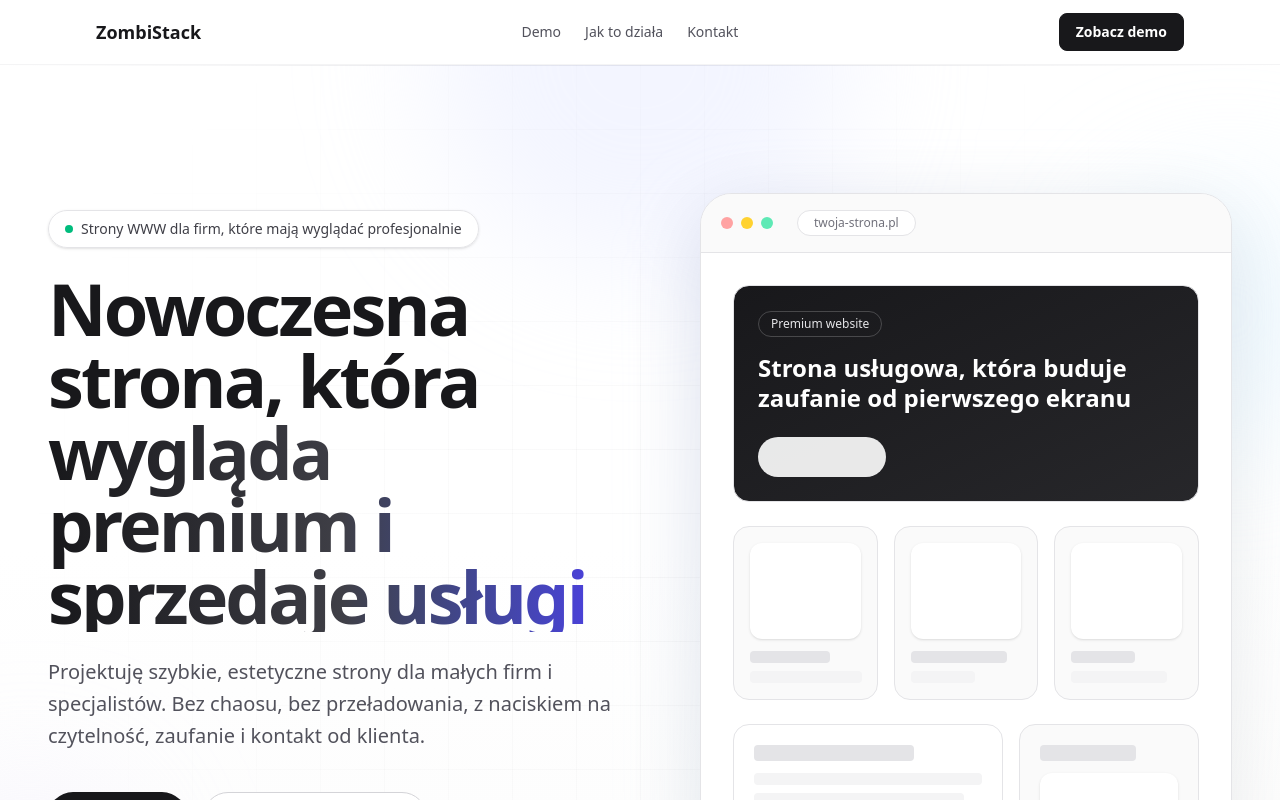
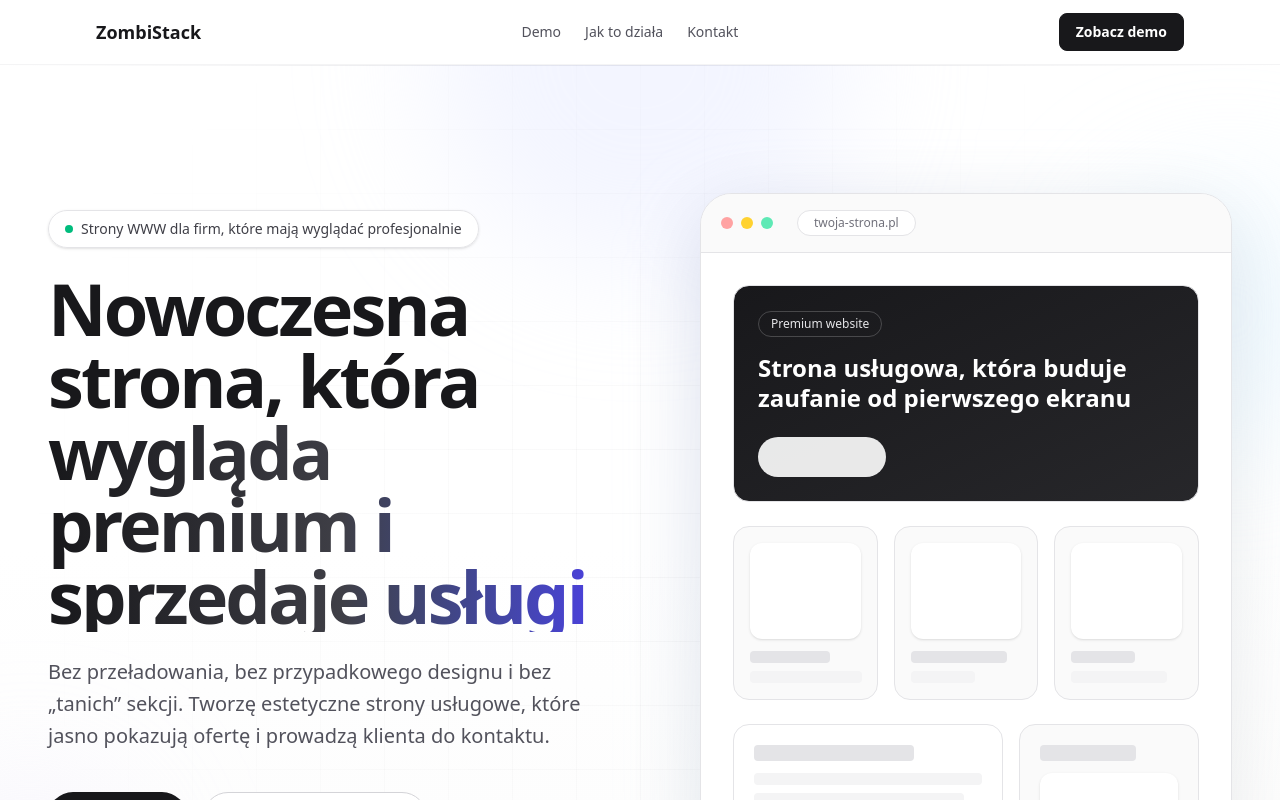
Before and after one commit to zombinator1/ZombiStackPortfolio, a Next.js app: page / in a window 1280 px wide. Shown: the top 800 px of the page. Built offline with nearby package versions, Linux system fonts and the light colour scheme; no server answers.

Commit message:
premium hero1

```diff
--- a/src/components/marketing/premium-hero.tsx
+++ b/src/components/marketing/premium-hero.tsx
@@ -58,8 +58,8 @@ function HeroHeading() {
       </h1>
 
       <p className="max-w-xl text-lg leading-8 text-zinc-600 sm:text-xl">
-        Projektuję szybkie, estetyczne strony dla małych firm i specjalistów.
-        Bez chaosu, bez przeładowania, z naciskiem na czytelność, zaufanie i kontakt od klienta.
+        Bez przeładowania, bez przypadkowego designu i bez „tanich” sekcji.
+        Tworzę estetyczne strony usługowe, które jasno pokazują ofertę i prowadzą klienta do kontaktu.
       </p>
     </div>
   );
```
